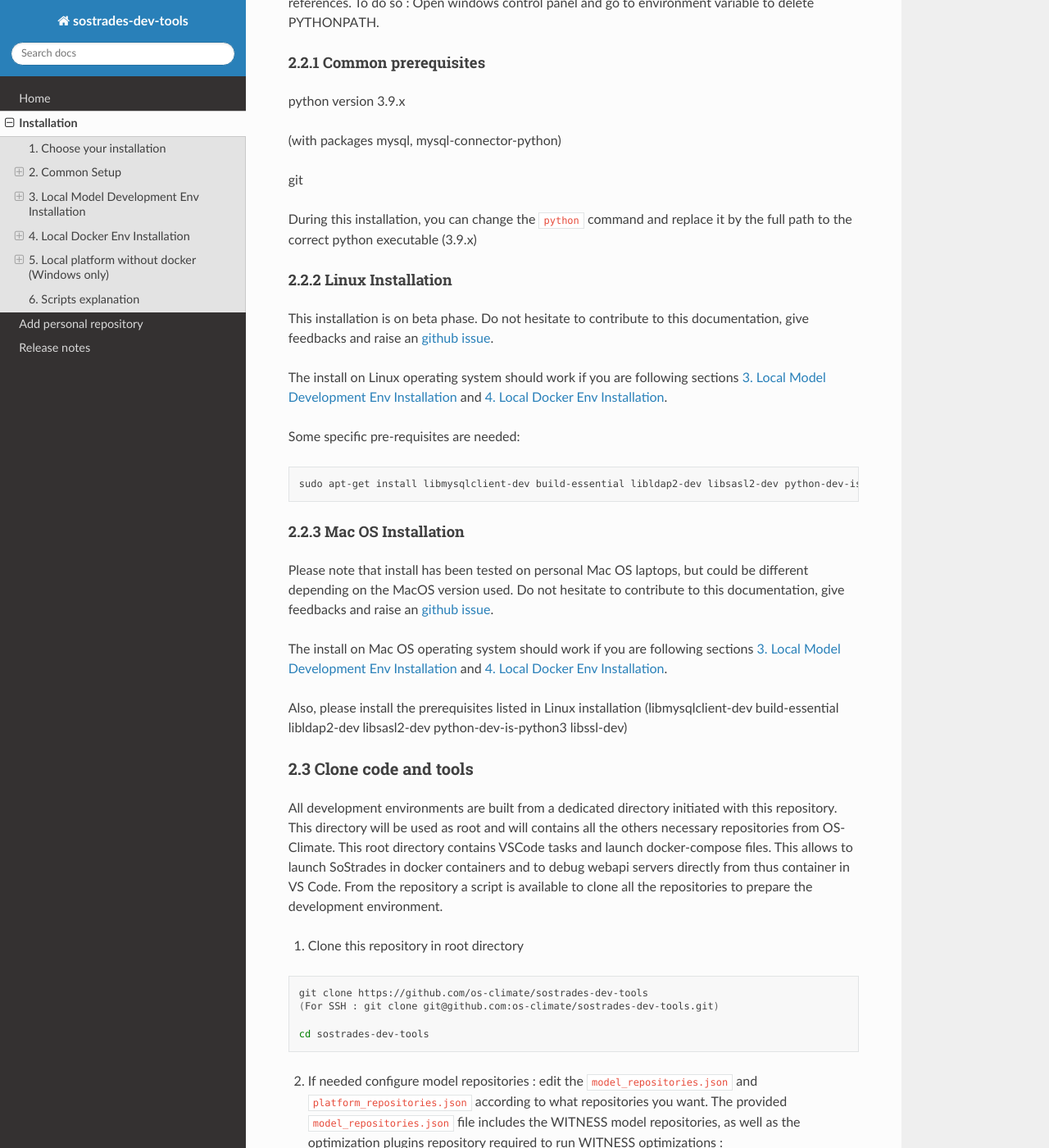
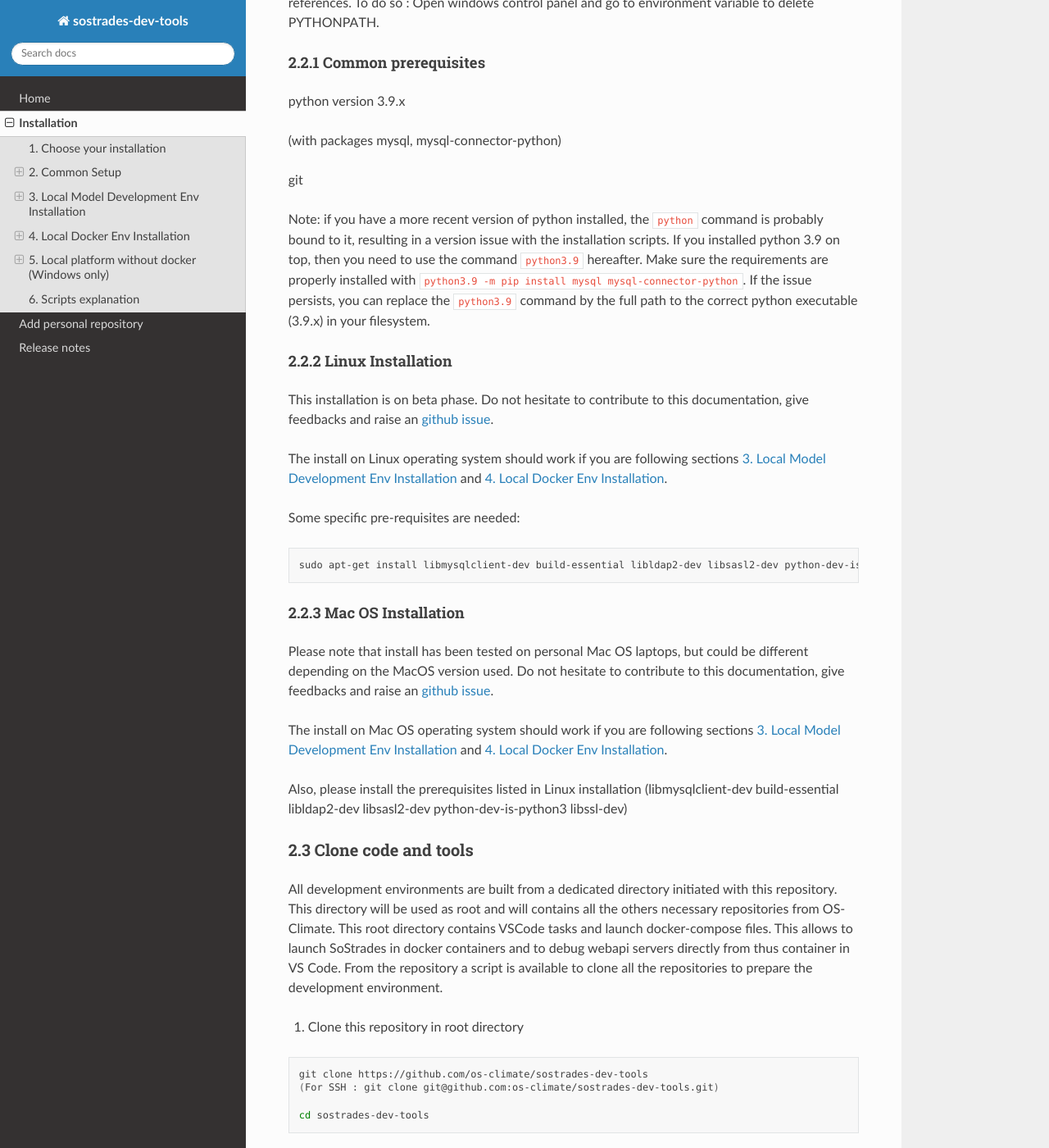
Before and after one commit to os-climate/sostrades-dev-tools, a Sphinx documentation site: the page built from docs/source/installation.md, in a window 1280 px wide and 1400 px high, scrolled down 1467 px. Shown: the whole window at 82% size. Built offline with Sphinx 7.4.7 and the Read the Docs theme 3.1.0, drawn with Linux system fonts in a browser that asks for light colours; some of the changed text lies outside the part shown.

Commit message:
update install procedure with troubleshooting from dev training session crash test

````diff
--- a/docs/source/installation.md
+++ b/docs/source/installation.md
@@ -30,7 +30,8 @@ python version 3.9.x
 
 git
 
-During this installation, you can change the `python` command and replace it by the full path to the correct python executable (3.9.x)
+Note: if you have a more recent version of python installed, the `python` command is probably bound to it, resulting in a version issue with the installation scripts. If you installed python 3.9 on top, then you need to use the command `python3.9` hereafter.
+Make sure the requirements are properly installed with `python3.9 -m pip install mysql mysql-connector-python`. If the issue persists, you can replace the `python3.9` command by the full path to the correct python executable (3.9.x) in your filesystem.
 
 #### 2.2.2 Linux Installation
 
@@ -62,6 +63,10 @@ git clone https://github.com/os-climate/sostrades-dev-tools
 
 cd sostrades-dev-tools
 ```
+
+Important: the root directory name should not contain spaces, and it should be stored in a location where the scripts can write new files (beware of installation in remote filesystems).
+If these conditions are not met, the `PrepareVenv` script might fail and a custom installation of the SoSTrades requirements might be necessary. Try installing in a local filesystem location without spaces.
+
 2. If needed configure model repositories : edit the `model_repositories.json` and `platform_repositories.json` according to what repositories you want. The provided `model_repositories.json` file includes the WITNESS model repositories, as well as the optimization plugins repository required to run WITNESS optimizations :
 
 ```json
@@ -309,10 +314,12 @@ If you never installed any MySQL products you will get this screen. Click on Add
 
 ![](images/Mysql_add.png)
 
-If you can not find MySQL 5.7, click on "Edit" and change the filter of "Maturity" field to "Other Releases".
+If you cannot find MySQL 5.7, click on "Edit" and change the filter of "Maturity" field to "Other Releases".
 
 ![](images/Mysql_filter.png)
 ![](images/Mysql_5.7.png)
+
+If you cannot find MySQL 5.7 among the options yet, then you must download the [version-specific installer](https://dev.mysql.com/get/Downloads/MySQLInstaller/mysql-installer-community-5.7.44.0.msi) and repeat the steps above.
 
 Once the MySQL Server is selected click on Next then execute on the next screen. Let everything by default until to get the screen asking you to enter the password. Enter you password twice and click next to complete all the installation of MySQL.
 
@@ -355,6 +362,7 @@ To create an user to access to SoSTrades platform run `CreateUser.py`:
 ```
 python scripts\CreateUser.py
 ```
+Important: the `CreateUser.py` script will ask you to input some information (user, name, last name and e-mail). Leaving any of these fields empty will result in the script crashing, at least a character is required.
 
 If you want to update Ontology execute the script `UpdateOntology.py`. This script could take more than 15mn it depends on the number of repository you have.
 
````
